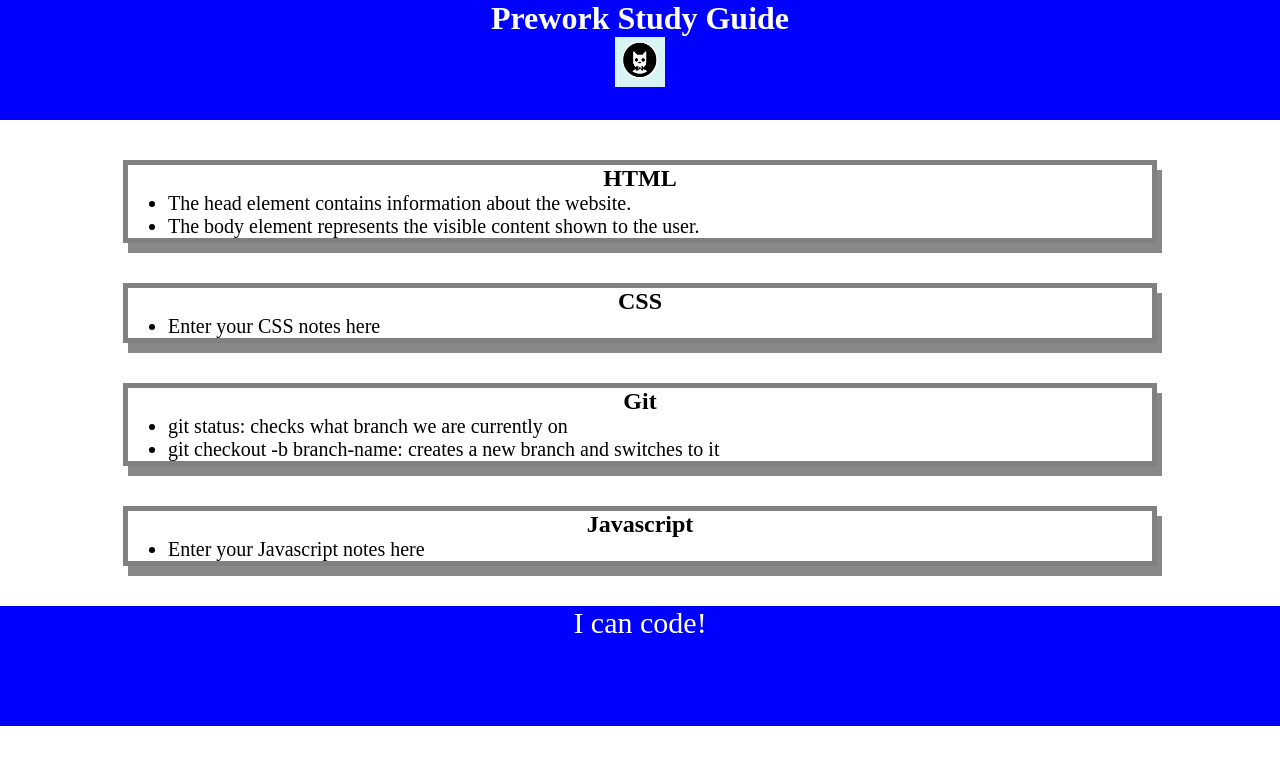
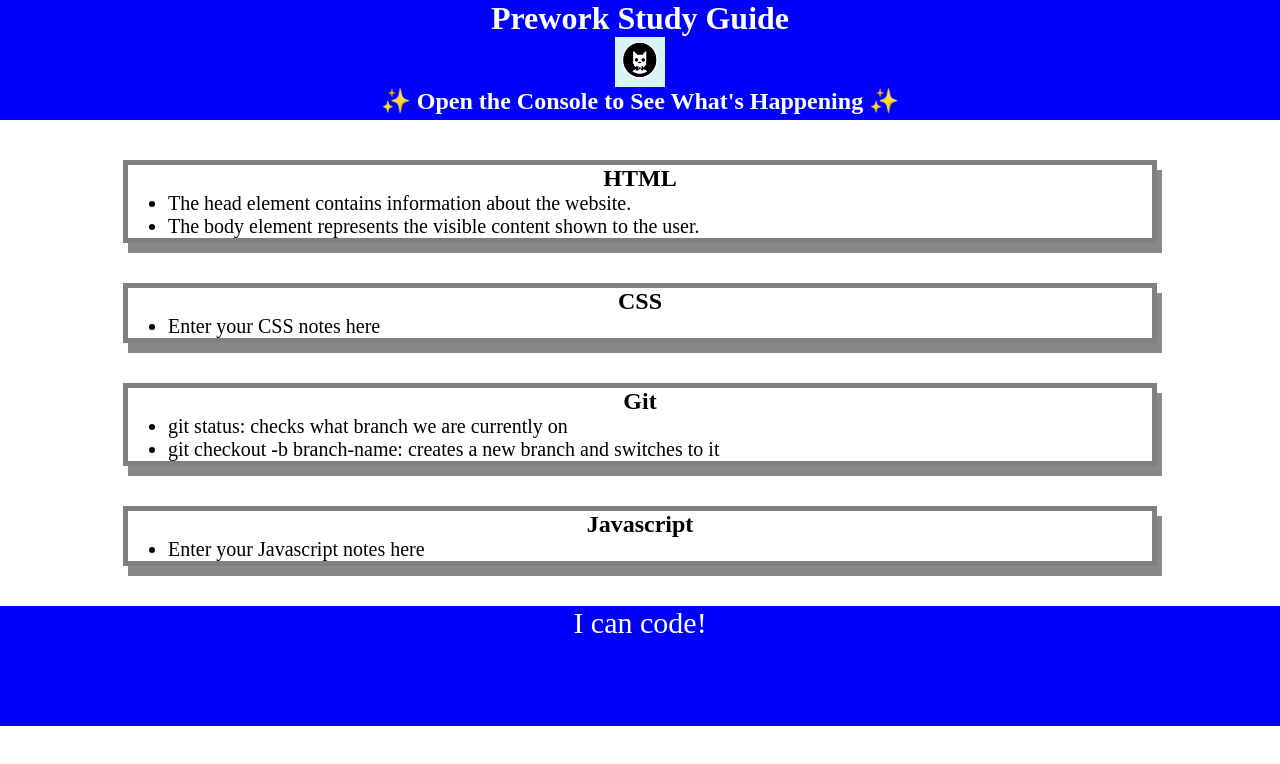
Before and after one commit to SHAJLP/prework-study-guide, a plain HTML site: page index.html in a window 1280 px wide. Drawn offline with Linux system fonts and the light colour scheme.

Commit message:
Used console.log to commit changes to HTML

```diff
--- a/index.html
+++ b/index.html
@@ -10,7 +10,8 @@
   <body>
     <header id="top">
       <h1>Prework Study Guide</h1>
-      <img src="./assets/bowtie-cat.png" alt="Profile image of cat wearing a bow tie." />
+      <img src="./assets/bowtie-cat.png" alt="Profile image of cat wearing a bow tie." /><h2>✨ Open the Console to See What's Happening ✨</h2>
+
     </header>
 
       <main>
```
